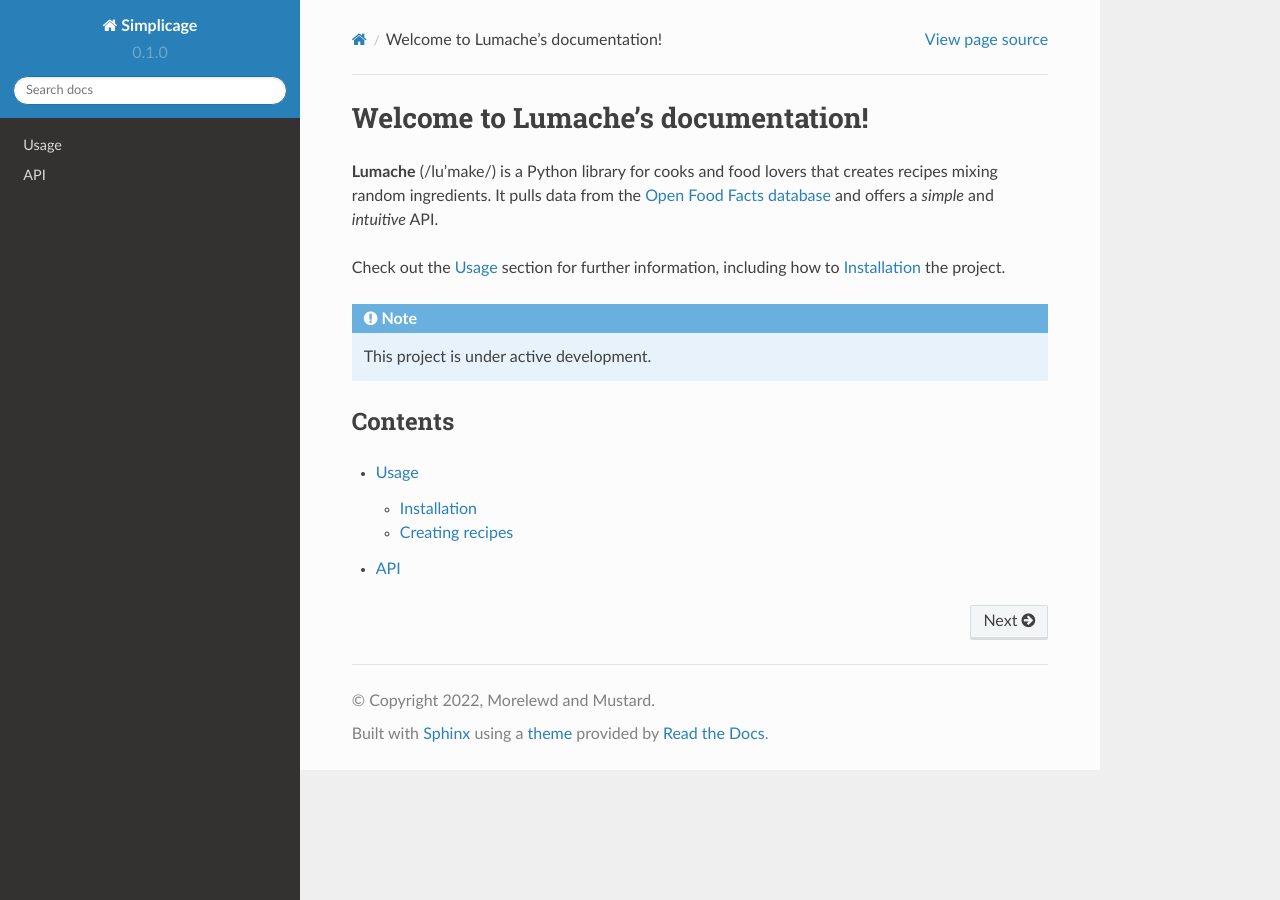
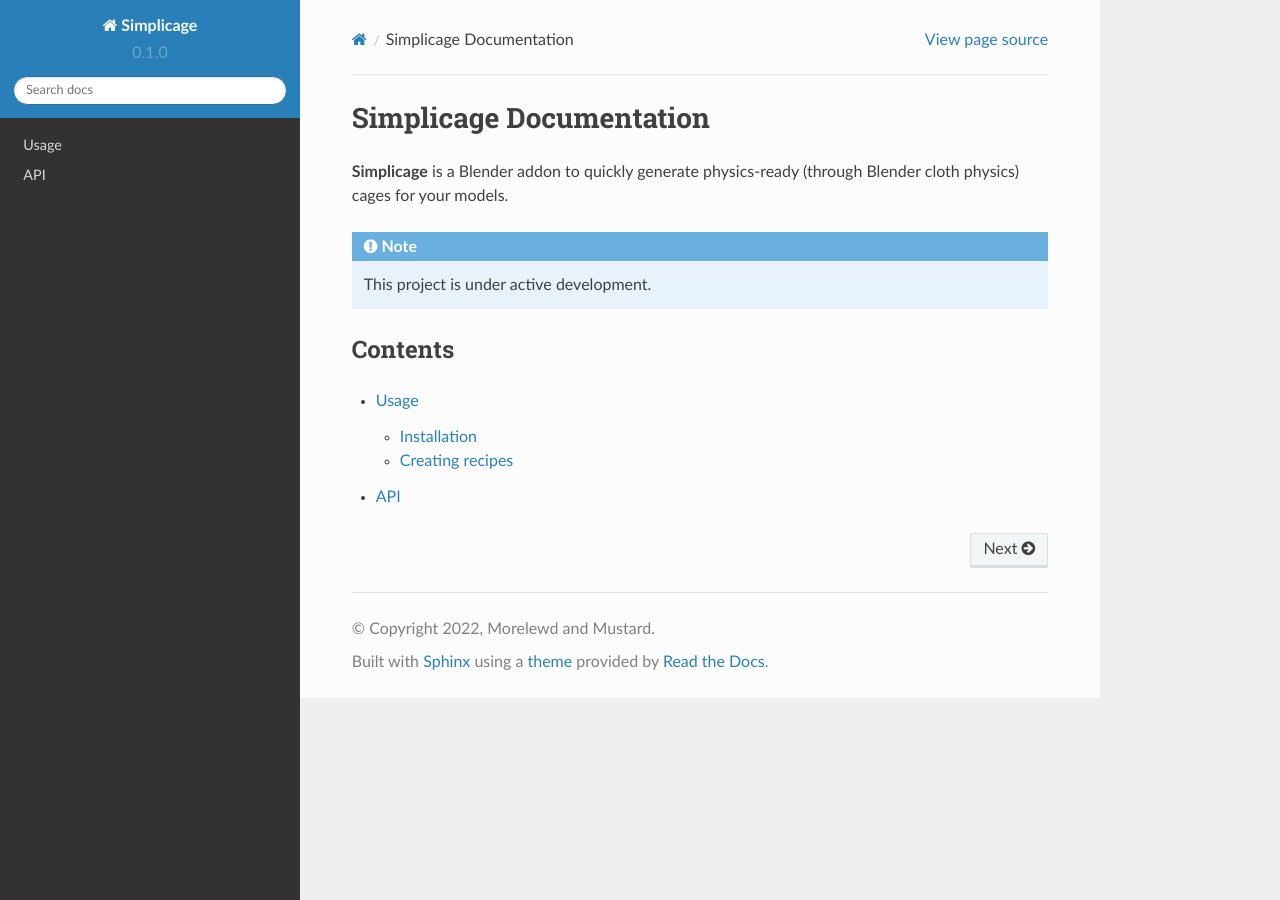
Before and after one commit to Mustard2/Simplicage-Documentation, a Sphinx documentation site: the page built from docs/source/index.rst, in a window 1280 px wide. Built offline with Sphinx 7.4.7 and the Read the Docs theme 2.0.0, drawn with Linux system fonts in a browser that asks for light colours.

Commit message:
Update index.rst

```diff
--- a/docs/source/index.rst
+++ b/docs/source/index.rst
@@ -1,13 +1,8 @@
-Welcome to Lumache's documentation!
+Simplicage Documentation
 ===================================
 
-**Lumache** (/lu'make/) is a Python library for cooks and food lovers
-that creates recipes mixing random ingredients.
-It pulls data from the `Open Food Facts database <https://world.openfoodfacts.org/>`_
-and offers a *simple* and *intuitive* API.
-
-Check out the :doc:`usage` section for further information, including
-how to :ref:`installation` the project.
+**Simplicage** is a Blender addon to quickly generate physics-ready
+(through Blender cloth physics) cages for your models.
 
 .. note::
 
```
